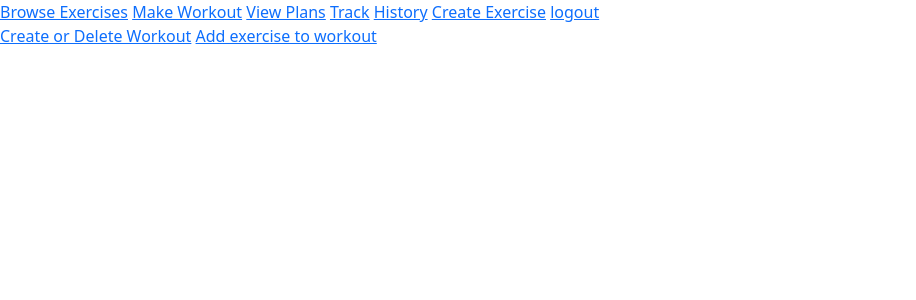
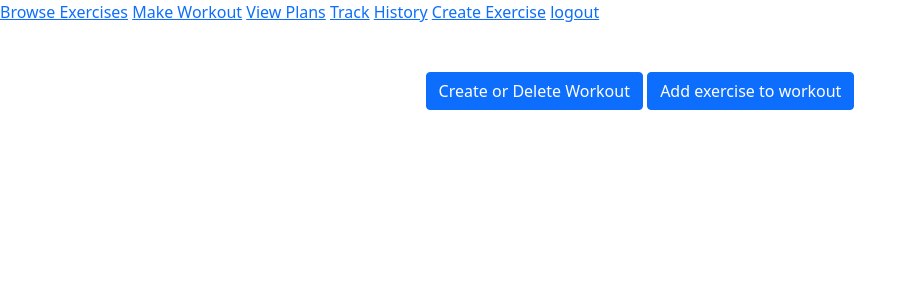
Before and after one commit to etcheekes/LiftIt, a Flask app: page /workout_plan in a window 1280 px wide. Shown: the top 300 px of the page, without its empty margins (0-916 px from the left). Run offline with Flask 2, Linux system fonts and the light colour scheme; a user stored in the database is signed in; data comes from the database, SQL or seed files in the repository; some libraries are stand-ins or nearby versions.

Commit message:
centered text

```diff
--- a/templates/workout_plan.html
+++ b/templates/workout_plan.html
@@ -6,9 +6,10 @@
 
 {% block main %}
 
-<!-- links -->
-<a href="/name_workout">Create or Delete Workout</a>
-<a href="/add_workout">Add exercise to workout</a>
-<!-- create workout -->
+<div class="container-fluid py-5 text-center">
+    <!-- links to other pages -->
+    <a href="/name_workout" class="btn btn-primary">Create or Delete Workout</a>
+    <a href="/add_workout" class="btn btn-primary">Add exercise to workout</a>
+</div>
 
 {% endblock %}
```
